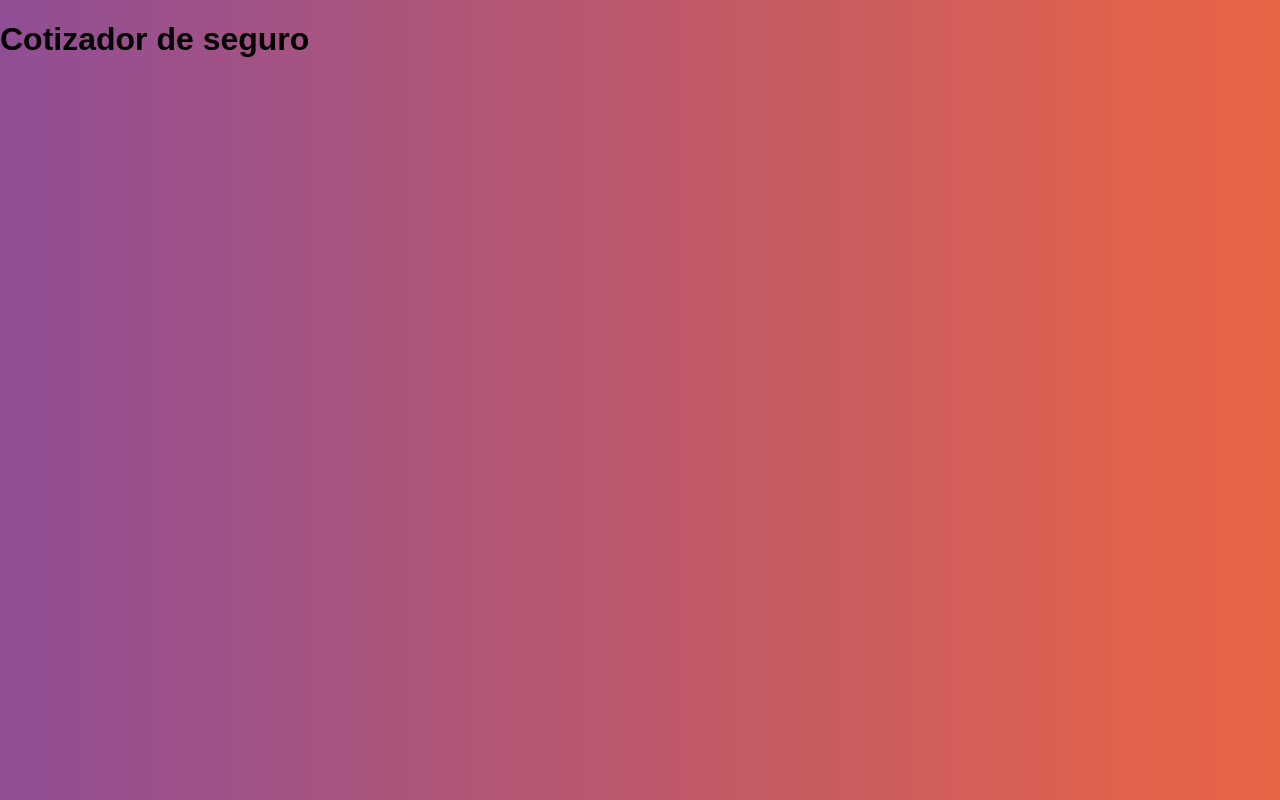
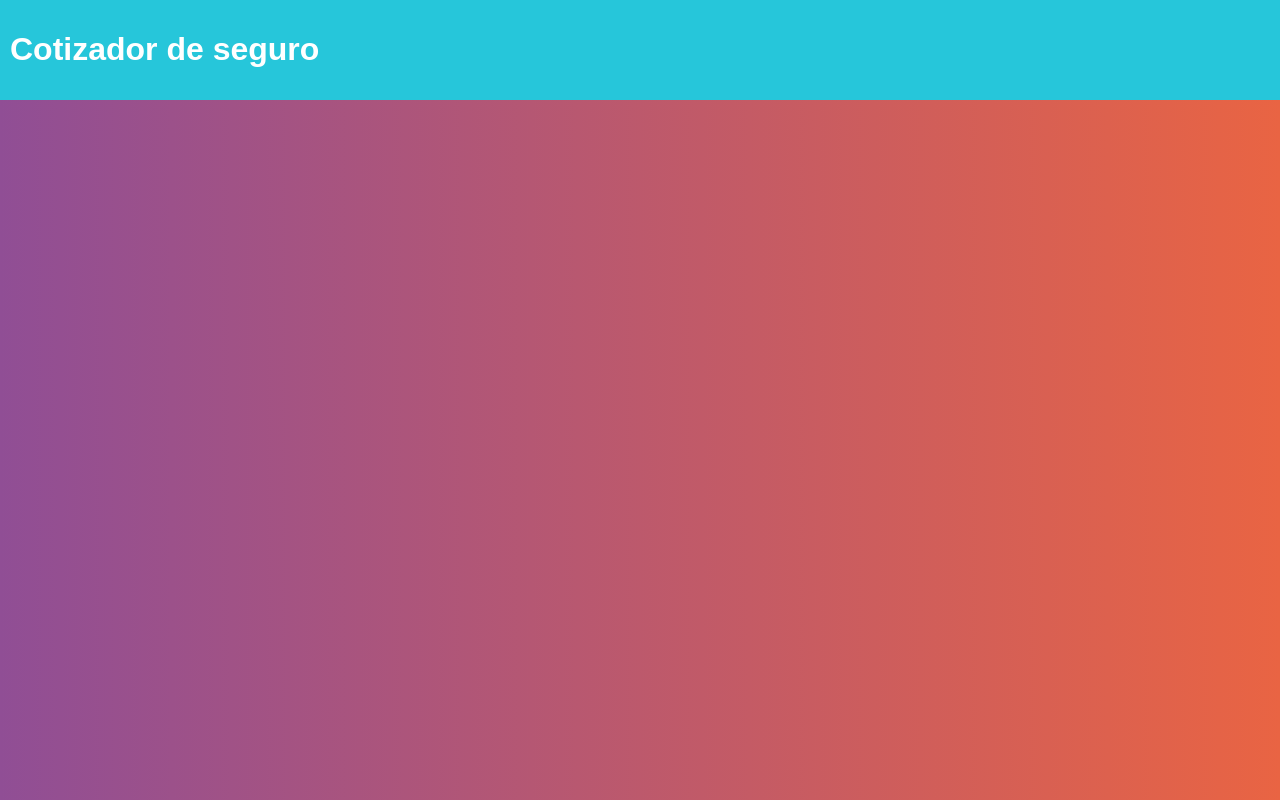
Before and after one commit to jimmy404/REACT-StyledComponents-Cotizador-Seguro, a React (Create React App) app: page / in a window 1280 px wide. Built offline with nearby package versions, Linux system fonts and the light colour scheme.

Commit message:
Adding component styled in Header.js

```diff
--- a/src/components/Header.js
+++ b/src/components/Header.js
@@ -1,10 +1,19 @@
 import React from 'react';
+import styled from '@emotion/styled';
+
+
+const ContenedorHeader = styled.header`
+    background-color: #26C6DA;
+    padding: 10px;
+    font-weight: bold;
+    color: #FFFFFF;
+`;
 
 const Header = ({titulo}) => {
     return (
-        <header>
+        <ContenedorHeader>
             <h1>{titulo}</h1>
-        </header>
+        </ContenedorHeader>
     );
 }
 
```
